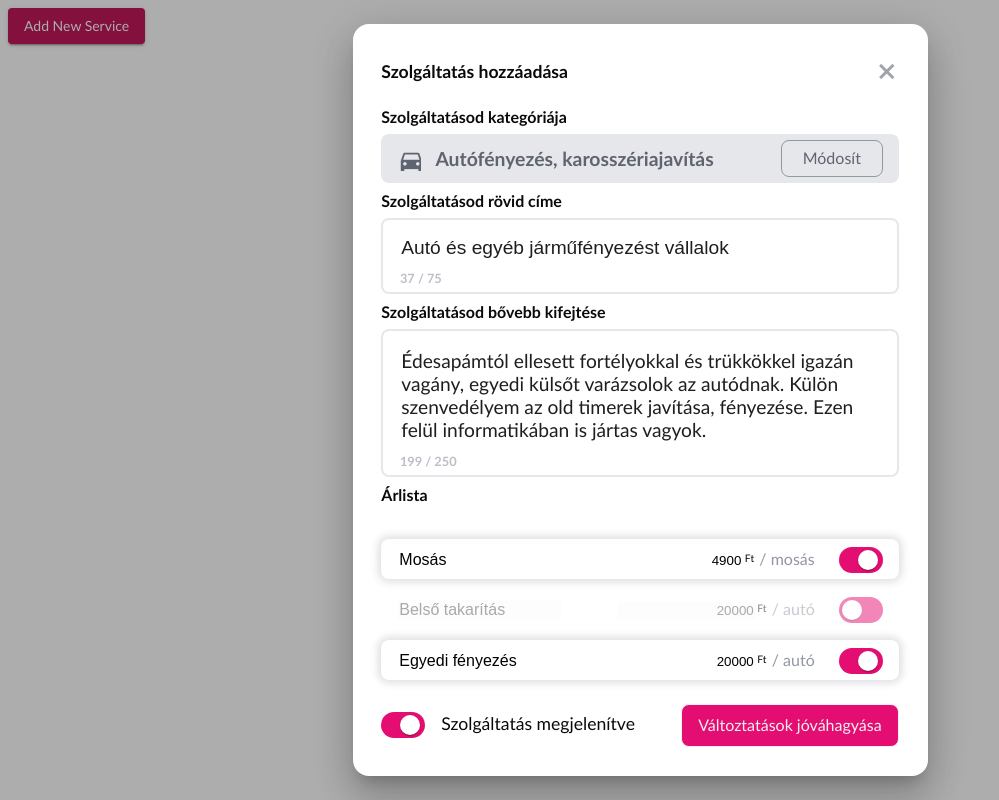
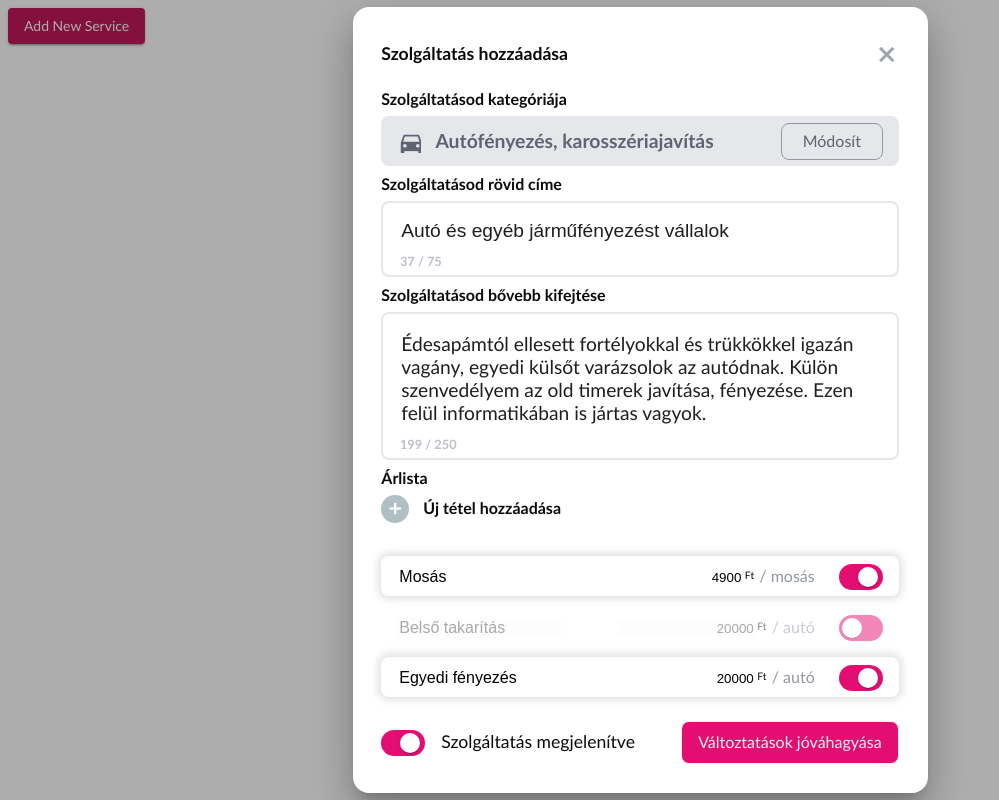
Before and after one commit to cherryApp/areus-ui-components, an Angular app in the folder demo-material/: page / in a window 1280 px wide. Both pictures are taken after a click on the button "Add New Service". Shown: the whole page, without its empty margins (0-999 px from the left). Built offline with nearby package versions, Linux system fonts and the light colour scheme.

Commit message:
feat(grid): TODO new item.

```diff
--- a/demo-material/src/app/areus-form-controls/areus-form-controls.module.ts
+++ b/demo-material/src/app/areus-form-controls/areus-form-controls.module.ts
@@ -10,6 +10,7 @@ import { MatCardModule } from '@angular/material/card';
 import { MatSlideToggleModule } from '@angular/material/slide-toggle';
 import { MatDialogModule } from '@angular/material/dialog';
 import { MatButtonModule } from '@angular/material/button';
+import { MatIconModule } from '@angular/material/icon';
 import { MatFormFieldModule } from '@angular/material/form-field';
 import { MatInputModule } from '@angular/material/input';
 import { ArFormInputComponent } from './controls/ar-form-input/ar-form-input.component';
@@ -35,6 +36,7 @@ import { HgFormPriceGridComponent } from './controls/hg-form-price-grid/hg-form-
     MatSlideToggleModule,
     MatDialogModule,
     MatButtonModule,
+    MatIconModule,
     MatFormFieldModule,
     MatInputModule,
   ],
--- a/demo-material/src/app/areus-form-controls/controls/hg-form-price-grid/hg-form-price-grid.component.html
+++ b/demo-material/src/app/areus-form-controls/controls/hg-form-price-grid/hg-form-price-grid.component.html
@@ -6,6 +6,12 @@
   fxLayoutGap.xs="0px"
 >
   <div class="field__label"> {{ title }} </div>
+  <div class="field__newitem" fxLayout="row" fxLayoutAlign="start center" fxFlexFill fxLayoutGap="1.5em">
+    <button (click)="onInsert()" class="field__newitem-button" mat-mini-fab>
+      <mat-icon>add</mat-icon>
+    </button>
+    <div>Új tétel hozzáadása</div>
+  </div>
   <div class="field__inner">
     <div
       *ngFor="let item of controlList"
--- a/demo-material/src/app/areus-form-controls/controls/hg-form-price-grid/hg-form-price-grid.component.scss
+++ b/demo-material/src/app/areus-form-controls/controls/hg-form-price-grid/hg-form-price-grid.component.scss
@@ -13,6 +13,37 @@ $slide-checked-color: rgb(228, 13, 113);
     font-weight: 600;
     font-size: 1em;
     margin: 0 0 .5em 0;
+  }
+
+  .field__newitem {
+    position: relative;
+    font-weight: bold;
+    div {
+      display: inline-block;
+      line-height: 2em;
+      height: 2em;
+      position: relative;
+      top: -0.4em;
+    }
+    .field__newitem-button.mat-mini-fab {
+      box-shadow: none;
+      padding-top: 0;
+      height: 2em;
+      width: 2em;
+      margin-right: 1em;
+      .mat-button-wrapper {
+        position: relative;
+        top: -5px;
+        height: 10px;
+      }
+      .mat-icon {
+        color: white;
+        font-weight: 800;
+        position: relative;
+        top: -0.23em;
+        font-size: 1.3em;
+      }
+    }
   }
 
   .field__inner {
--- a/demo-material/src/app/areus-form-controls/controls/hg-form-price-grid/hg-form-price-grid.component.ts
+++ b/demo-material/src/app/areus-form-controls/controls/hg-form-price-grid/hg-form-price-grid.component.ts
@@ -91,6 +91,18 @@ export class HgFormPriceGridComponent implements ControlValueAccessor, OnInit {
     item.title = (event.target as HTMLInputElement).value || '';
   }
 
+  onInsert(): void {
+    this.controlList.unshift({
+      title: 'Új tétel',
+      price: 0,
+      itemType: 'mosás',
+      value: true,
+      key: this.getKey(),
+    });
+    this.rebuild(this.controlList);
+    // this.onChange(this.value);
+  }
+
   onChange = (newValue: IFormGridItem[]) => {};
   onTouched = () => { };
   writeValue(newValue: IFormGridItem[]): void {
```
